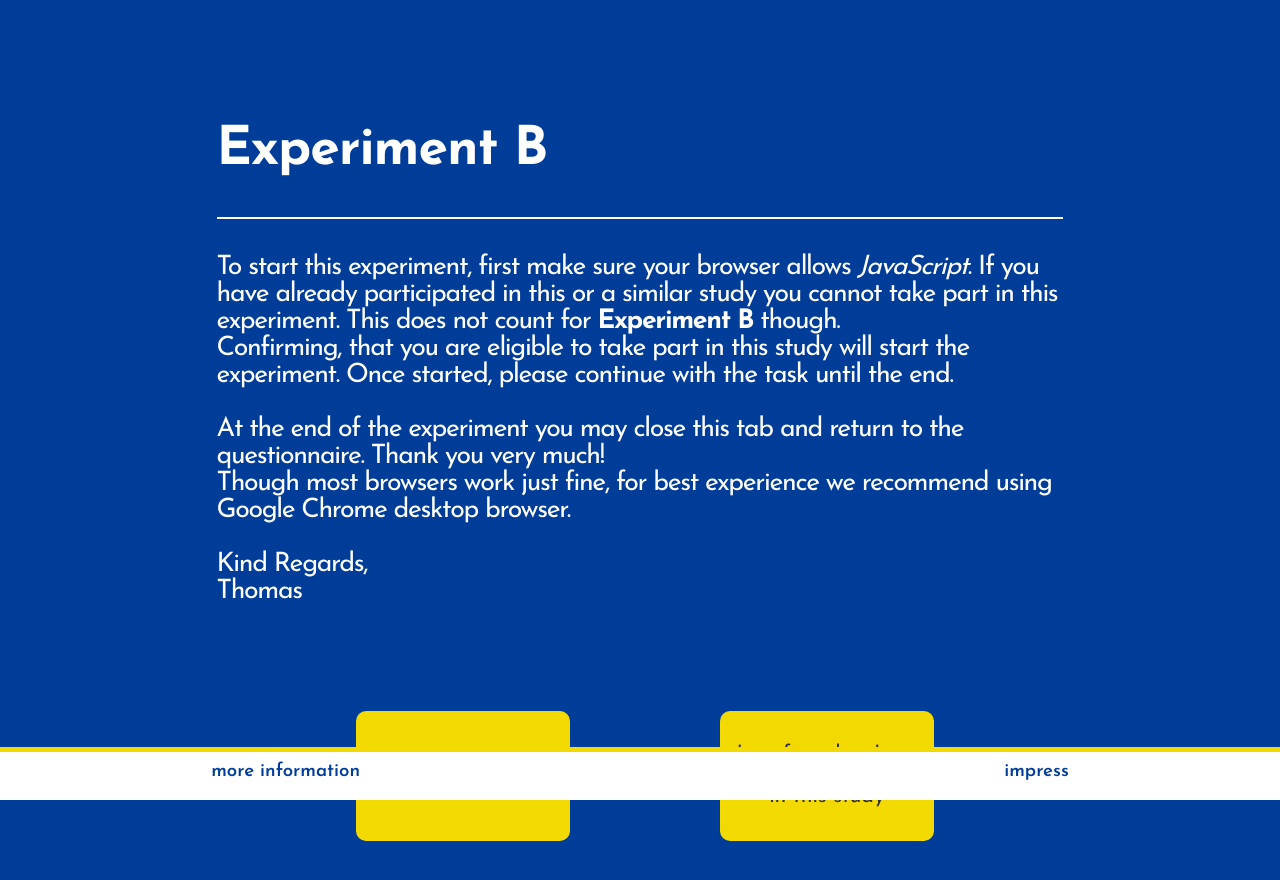
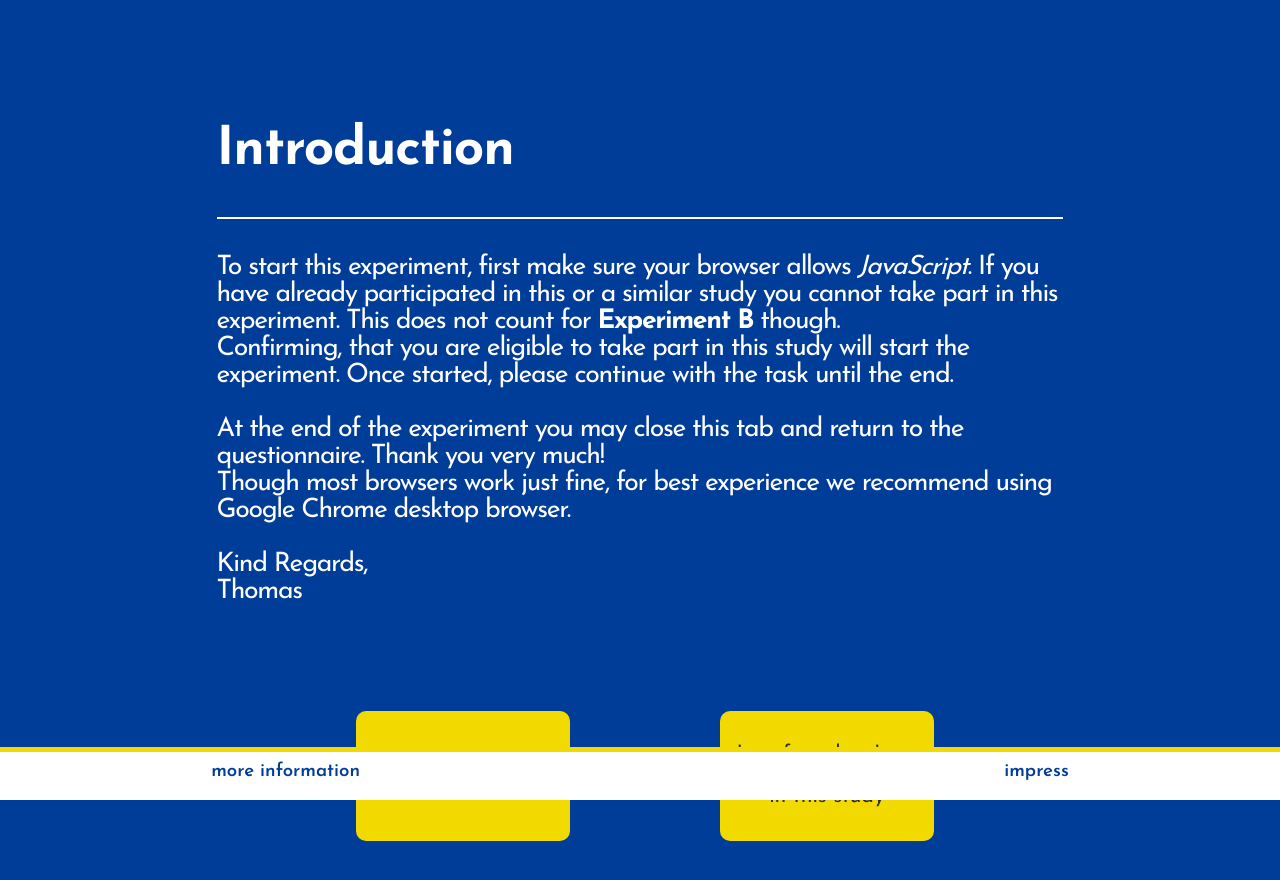
Before and after one commit to ThomasMildner/experiment-b, a plain HTML site: page index.html in a window 1280 px wide. Drawn offline with Linux system fonts and the light colour scheme.

Commit message:
changed webtitles

```diff
--- a/index.html
+++ b/index.html
@@ -1,7 +1,7 @@
 <!DOCTYPE html>
 <html lang="en">
 <head>
-    <title>Experiment B</title>
+    <title>Introduction</title>
     <meta charset="UTF-8">
     <meta name="description" content="Story Telling Studies">
     <meta name="Thomas Mildner">
@@ -13,7 +13,7 @@
 </head>
 <body onload="checkMobileBrowser()">
     <div class="content">
-        <h1>Experiment  B</h1>
+        <h1>Introduction</h1>
         <p>To start this experiment, first make sure your browser allows <i>JavaScript</i>. If you have already
             participated in this or a similar study you cannot take part in this experiment. This does not count for <b>Experiment B</b> though. </br>
             Confirming, that you are eligible to take part in this study will start the experiment.
```
Also changed, not shown: experiment.html (+1 -1 lines).
